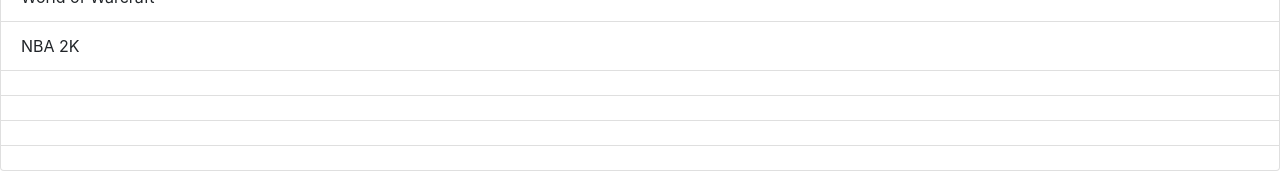
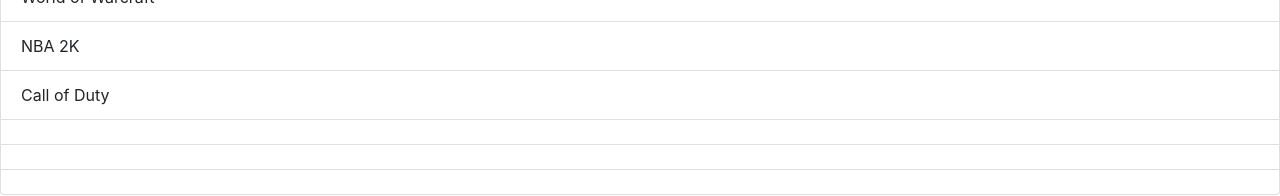
Before and after one commit to student325972/vebr-brian-segakindi-325972, a plain HTML site: page index.html in a window 1280 px wide. Shown: the part 329-525 px from the top of the page. Drawn offline with nearby package versions, Linux system fonts and the light colour scheme.

Commit message:
Achtste commit

```diff
--- a/index.html
+++ b/index.html
@@ -20,7 +20,7 @@
         <li class="list-group-item">GTA V</li>
         <li class="list-group-item">World of Warcraft</li>
         <li class="list-group-item">NBA 2K</li>
-        <li class="list-group-item"></li>
+        <li class="list-group-item">Call of Duty</li>
         <li class="list-group-item"></li>
         <li class="list-group-item"></li>
         <li class="list-group-item"></li>
```
